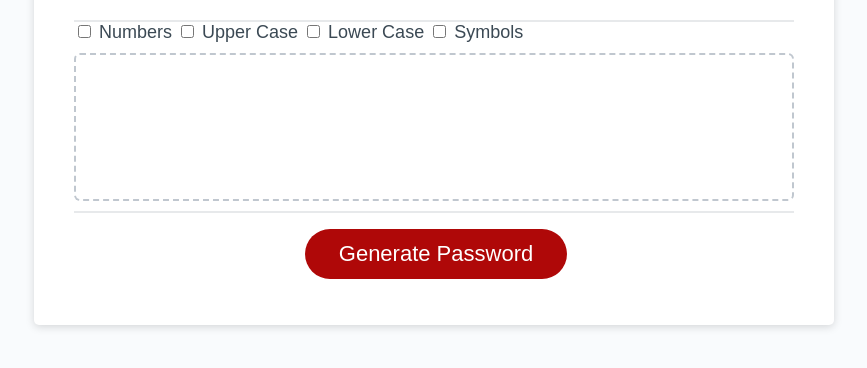
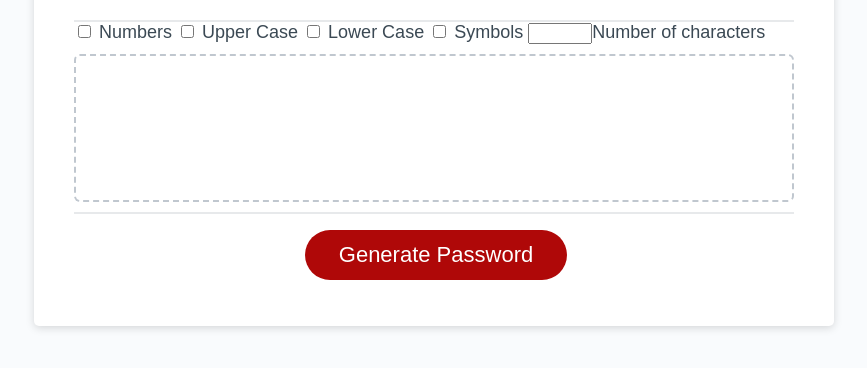
Before and after one commit to achampigny4/SecurePasswordGenerator, a plain HTML site: page index.html in a window 1280 px wide. Shown: the part 216-584 px from the top of the page, without its empty margins (206-1073 px from the left). Drawn offline with Linux system fonts and the light colour scheme.

Commit message:
select num of characters

```diff
--- a/index.html
+++ b/index.html
@@ -26,8 +26,10 @@
       <input type="checkbox" id="upper" name="select"> Upper Case</input>
       <input type="checkbox" id="lower" name="select"> Lower Case</input>
       <input type="checkbox" id="symbol" name="select"> Symbols</input>
+      <!-- Select number of characters between 8 and 128-->
+      <input id="characters" type="number" min="8" max="128">Number of characters</input>
+        <!-- box where password will show after generated -->
       <div class="card-body">
-        <!-- box where password will show after generated -->
         <textarea readonly id="password" placeholder="Your Secure Password" aria-label="Generated Password">
           </textarea>
       </div>
--- a/script.js
+++ b/script.js
@@ -1,11 +1,19 @@
 // Assignment Code
 var generateBtn = document.querySelector("#generate");
 
-// variables for check boxes
+// check boxes to select password criteria
 var numbers = document.querySelector("#numbers");
+// console.log(numbers.value);
 var upperCase = document.querySelector("#upper");
+// console.log(upperCase.value);
 var lowerCase = document.querySelector("#lower");
+// console.log(lowerCase.value);
 var symbols = document.querySelector("#symbol");
+// console.log(symbols.value);
+
+//select number of characters between 8 and 128
+var characters = document.querySelector("#characters")
+// console.log(characters.value);
 
 // strings of password parameters
 var numbersStr = '123456789';
@@ -44,7 +52,10 @@ generateBtn.addEventListener("click", writePassword);
 
 //sources used
 
-// variables for check boxes
+// check boxes to select password criteria
 // https://www.javascripttutorial.net/javascript-dom/javascript-checkbox/
+// https://www.w3schools.com/jsref/prop_checkbox_checked.asp
 //strings of parameters into split into arrays
 // https://www.tutorialrepublic.com/faq/how-to-explode-a-string-in-javascript.php#:~:text=Answer%3A%20Use%20the%20JavaScript%20split,array%2C%20containing%20the%20splitted%20values.
+// generate random
+// https://stackoverflow.com/questions/5836833/create-an-array-with-random-values
```
